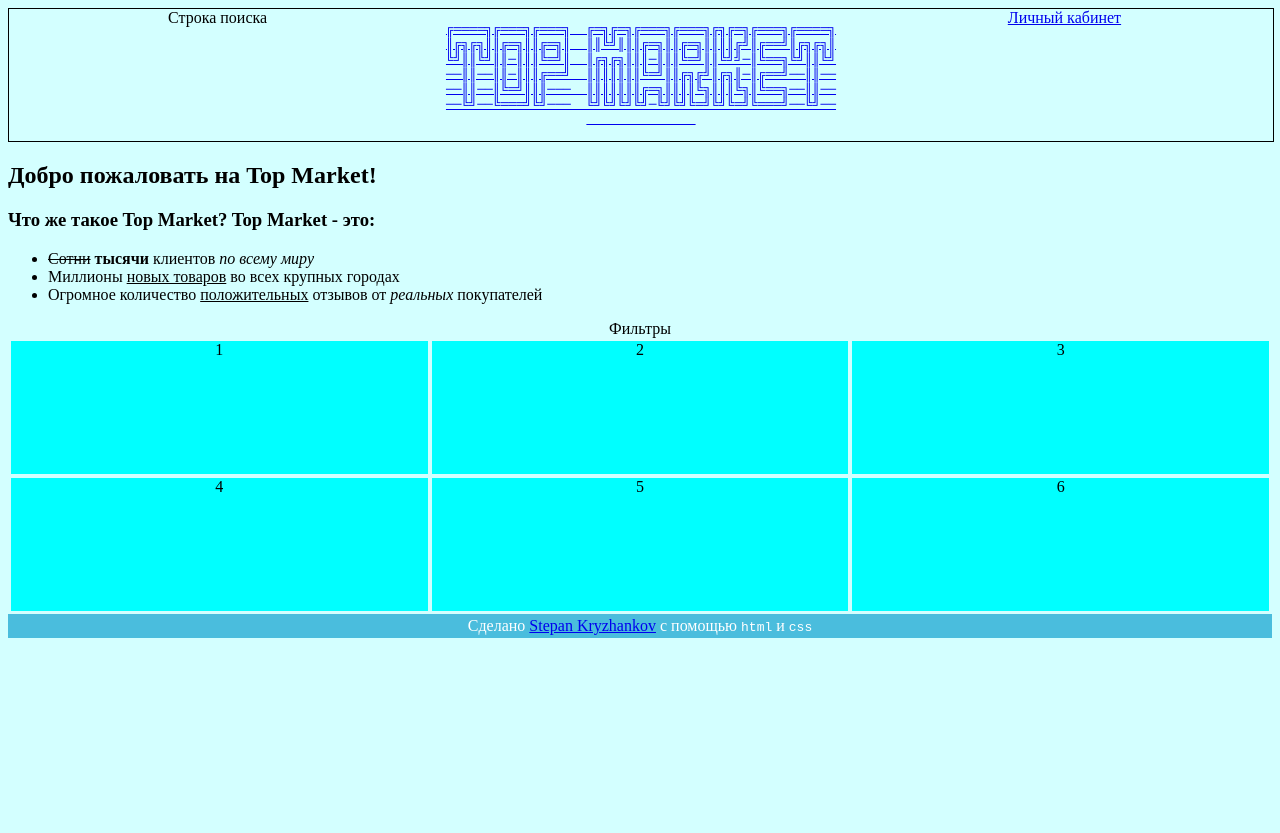
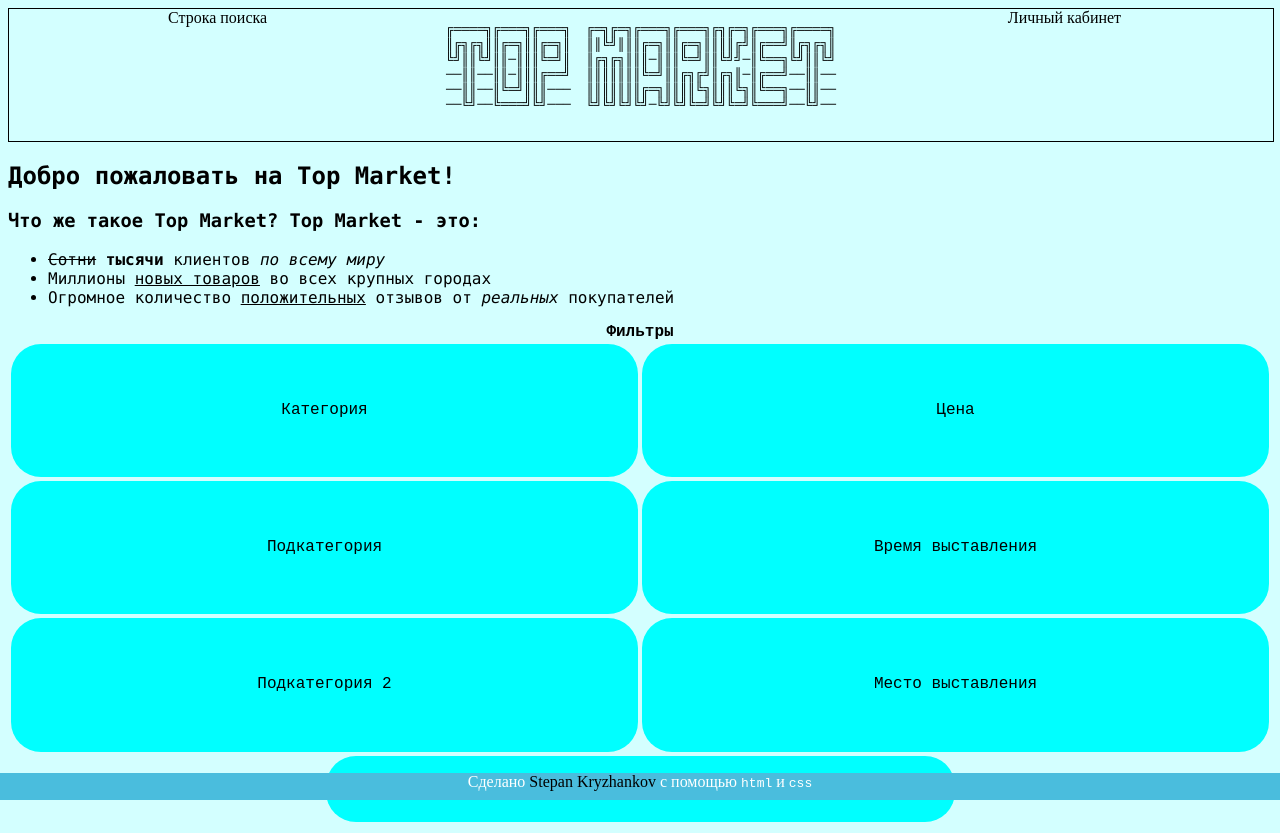
Before and after one commit to Strong-Wings/itmo-web-project, a plain HTML site: page index.html in a window 1280 px wide. Before the commit the page ends 800 px from the top, so only its background shows below. Drawn offline with Linux system fonts and the light colour scheme.

Commit message:
feat: add main page and page with found goods styles for pages

```diff
--- a/index.html
+++ b/index.html
@@ -2,7 +2,7 @@
 <html lang="ru" xmlns="http://www.w3.org/1999/html">
   <head>
     <meta charset="UTF-8">
-    <link rel="stylesheet" href="style.css">
+    <link rel="stylesheet" href="styles/style.css">
     <title>Top market</title>
   </head>
   <body>
@@ -33,7 +33,7 @@
       </div>
     </header>
     <main>
-      <section>
+      <section class="main-information">
         <h2>Добро пожаловать на Top Market!</h2>
         <h3>Что же такое Top Market? Top Market - это:</h3>
         <ul>
@@ -43,45 +43,56 @@
         </ul>
       </section>
       <table class='main-table'>
-        <caption style="text-align:center">Фильтры</caption>
+        <caption style="text-align:center; font-family: Courier New"><b>Фильтры</b></caption>
         <tr>
-          <td>
-            <div class="table-filer">
-              1
+          <td class="table-filter-td">
+            <div class="table-filter">
+              Категория
             </div>
           </td>
-          <td>
-            <div class="table-filer">
-              2
-              </div>
-          </td>
-          <td>
-            <div class="table-filer">
-              3
+          <td class="table-filter-td">
+            <div class="table-filter">
+              Цена
             </div>
           </td>
         </tr>
         <tr>
-          <td>
-            <div class="table-filer">
-              4
+          <td class="table-filter-td">
+            <div class="table-filter">
+              Подкатегория
             </div>
           </td>
-          <td>
-            <div class="table-filer">
-              5
+          <td class="table-filter-td">
+            <div class="table-filter">
+              Время выставления
             </div>
           </td>
-          <td>
-            <div class="table-filer">
-              6
+        </tr>
+        <tr>
+          <td class="table-filter-td">
+            <div class="table-filter">
+              Подкатегория 2
             </div>
+          </td>
+          <td class="table-filter-td">
+            <div class="table-filter">
+              Место выставления
+            </div>
+          </td>
+        </tr>
+        <tr>
+          <td colspan="2" class="table-filter-apply-button-td">
+            <a href="./search-results.html">
+              <div class="table-filter-apply-button">
+                Применить
+              </div>
+            </a>
           </td>
         </tr>
       </table>
     </main>
     <footer>
-      Сделано <a href="https://t.me/strongwings7">Stepan Kryzhankov</a> с помощью <code>html</code> и <code>css</code>
+      Сделано <a href="https://t.me/strongwings7" target="_blank">Stepan Kryzhankov</a> с помощью <code>html</code> и <code>css</code>
     </footer>
   </body>
 </html>
--- a/style.css
+++ /dev/null
@@ -1,27 +0,0 @@
-.row {
-    border: 1px solid black;
-    text-align: center;
-    width: 100%;
-}
-.top-inline {
-    width: 33%;
-    vertical-align: text-bottom;
-    align-self: center;
-}
-.main-table {
-    width: 100%;
-    text-align: center;
-}
-.table-filer {
-    background-color: aqua;
-    height: 100pt;
-}
-footer {
-    text-align: center;
-    padding: 3px;
-    background-color: rgb(74, 189, 221);
-    color: white;
-}
-body {
-    background-color: rgb(211, 255, 255);
-}
--- /dev/null
+++ b/styles/style.css
@@ -0,0 +1,73 @@
+.row {
+    border: 1px solid black;
+    text-align: center;
+    width: 100%;
+}
+.top-inline {
+    width: 33%;
+    vertical-align: text-bottom;
+    align-self: center;
+}
+.main-table {
+    width: 100%;
+    text-align: center;
+}
+.table-filter {
+    background-color: aqua;
+    height: 100pt;
+    line-height: 100pt;
+    border-radius: 30px;
+    font-family: "Courier New"
+}
+.table-filter-td {
+    width: 50%;
+}
+.table-filter-apply-button {
+    background-color: aqua;
+    height: 50pt;
+    line-height: 50pt;
+    border-radius: 30px;
+    width: 50%;
+    text-align: center;
+    margin: 0 auto;
+    font-family: "Courier New"
+}
+.table-filter-apply-button-td {
+    align-items: center;
+    align-content: center;
+}
+.main-information {
+    font-family: "Lucida Handwriting", "Lucida Console";
+}
+a:link {
+    color: black;
+    text-decoration: none;
+}
+a:visited {
+    color: black;
+    text-decoration: none;
+}
+a:hover {
+    color: hotpink;
+    text-decoration: none;
+}
+a:active {
+    color: hotpink;
+    text-decoration: none;
+}
+code {
+    font-family: monospace;
+}
+footer {
+    text-align: center;
+    background-color: rgb(74, 189, 221);
+    color: white;
+    position: absolute;
+    width: 100%;
+    bottom: 0;
+    left: 0;
+    min-height: 20pt;
+}
+body {
+    background-color: rgb(211, 255, 255);
+}
```
Also changed, not shown: search-results.html (added, +60 -0 lines), styles/style-search-results.css (added, +19 -0 lines), resources/lada-niva.jpeg (added), resources/lada-prima.jpeg (added), resources/lada-vesta.jpeg (added), resources/model/found-goods-preview.jpg (added), resources/model/main-preview.jpg (added).
